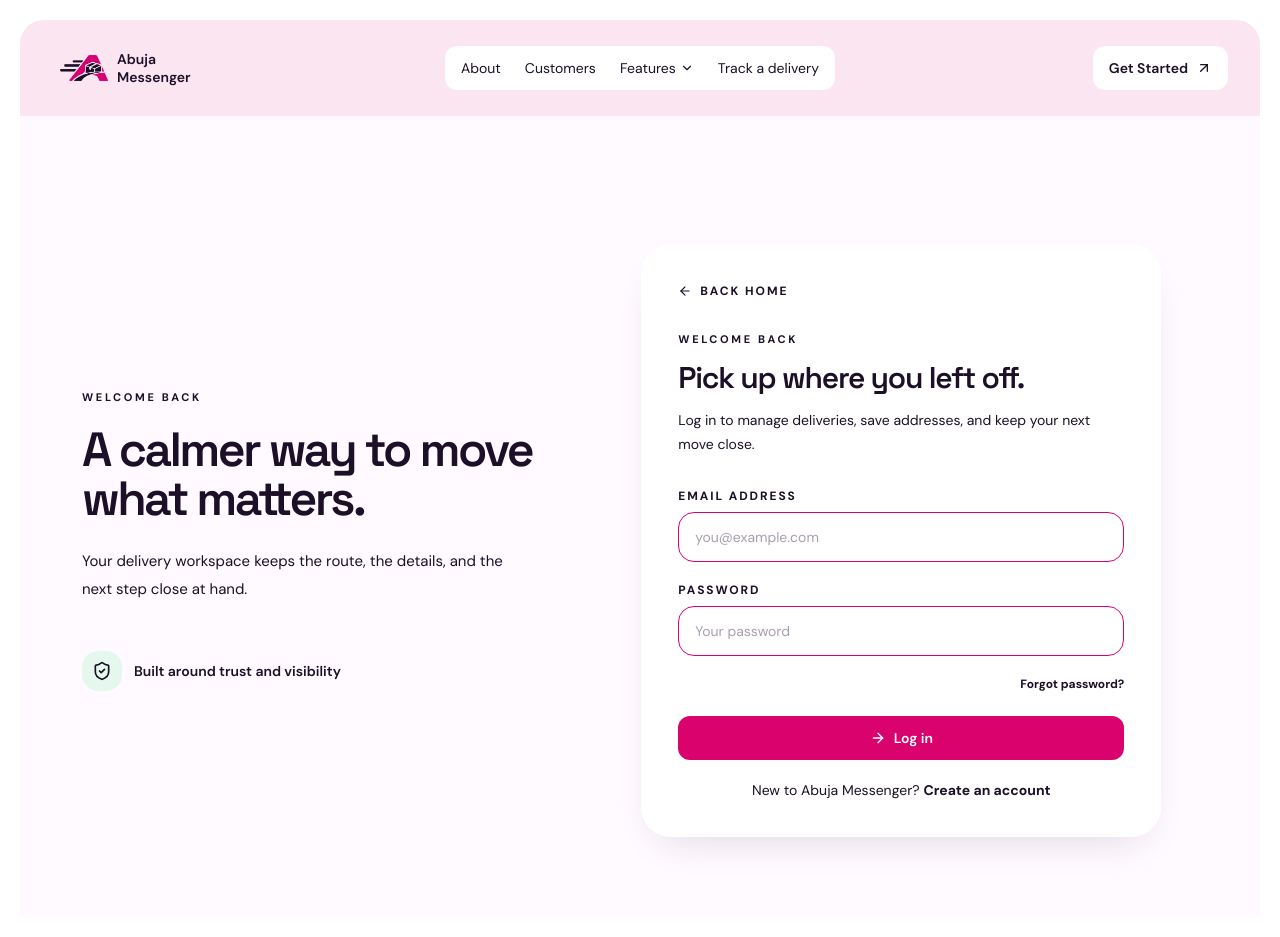
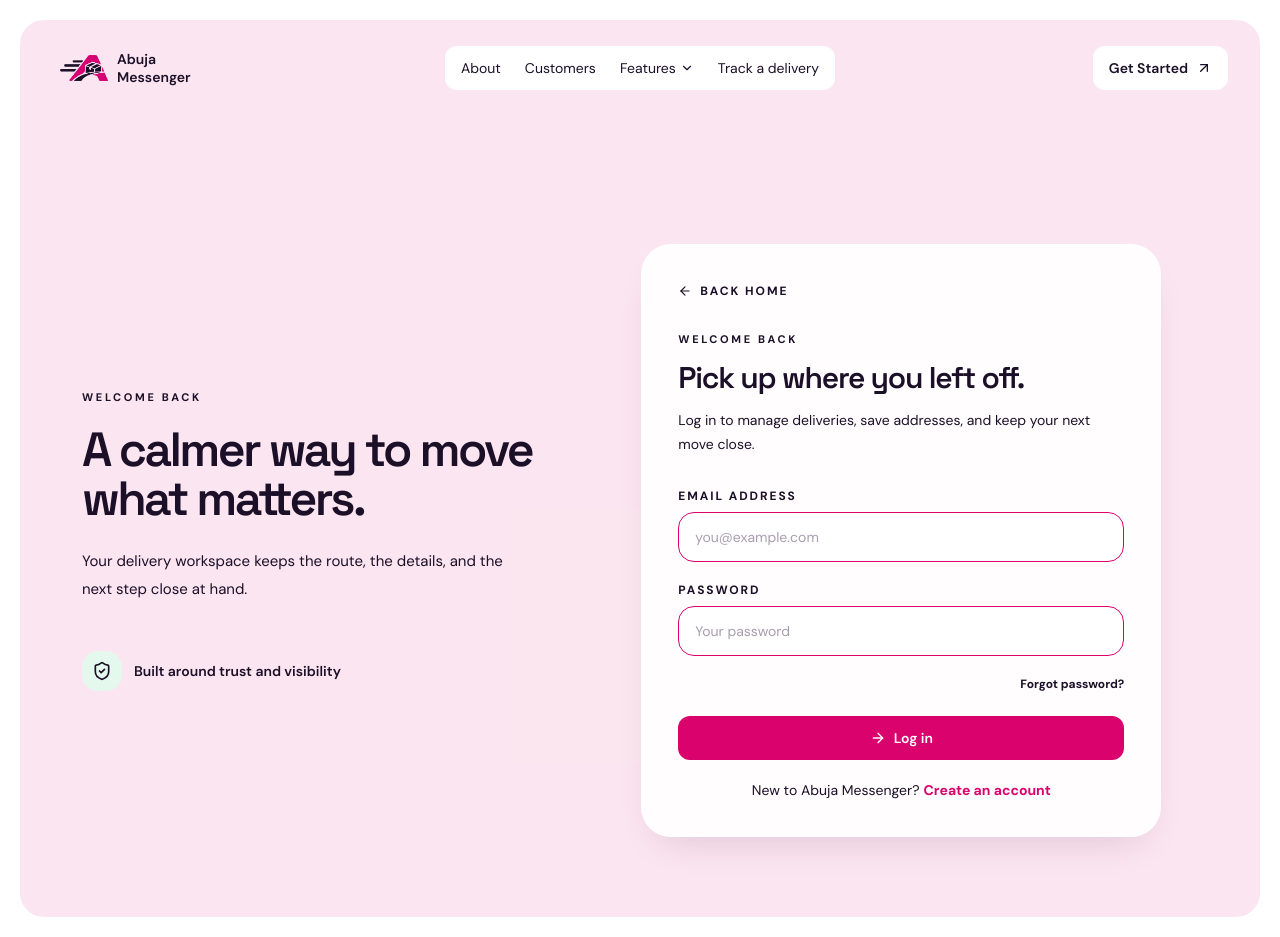
Before and after one commit to deraolisah/abuja-messenger, a React (Vite) app in the folder client/: page /login in a window 1280 px wide. Built offline with nearby package versions, Linux system fonts and the light colour scheme; no server answers.

Commit message:
Added: Public Pages

```diff
--- a/client/src/layouts/AuthLayout.tsx
+++ b/client/src/layouts/AuthLayout.tsx
@@ -6,7 +6,7 @@ import { Link } from "react-router-dom";
 
 export function AuthLayout({ title, eyebrow, description, children }: { title: string; eyebrow: string; description: string; children: ReactNode }) {
   return (
-    <div className="min-h-screen bg-cloud">
+    <div className="min-h-screenrelative overflow-hidden rounded-2xl bg-primary/10 md:rounded-t-none md:rounded-b-3xl">
       <div className="container-shell py-6">
         <Link to="/" aria-label="Back to home">
           {/* <BrandMark /> */}
--- /dev/null
+++ b/client/src/pages/Blog.tsx
@@ -0,0 +1,8 @@
+
+export default function Blog() {
+  return (
+    <div>
+      Blog
+    </div>
+  )
+}
--- /dev/null
+++ b/client/src/pages/Docs.tsx
@@ -0,0 +1,8 @@
+
+export default function Docs() {
+  return (
+    <div>
+      Docs
+    </div>
+  )
+}
--- a/client/src/pages/Home.tsx
+++ /dev/null
@@ -1 +0,0 @@
-// import Rider from "../assets/hero-img.png";
--- /dev/null
+++ b/client/src/pages/HowItWorks.tsx
@@ -0,0 +1,8 @@
+
+export default function HowItWorks() {
+  return (
+    <div>
+      How It Works
+    </div>
+  )
+}
--- a/client/src/pages/LoginPage.tsx
+++ b/client/src/pages/LoginPage.tsx
@@ -19,12 +19,23 @@ export function LoginPage() {
     try { await login(input); navigate("/app"); } catch (reason) { setError(getApiError(reason, "We couldn’t log you in. Check your details and try again.")); }
   }
 
-  return <AuthLayout eyebrow="Welcome back" title="Pick up where you left off." description="Log in to manage deliveries, save addresses, and keep your next move close."><form onSubmit={handleSubmit(onSubmit)} className="grid gap-5">
-    {error && <div className="rounded-2xl border border-red-100 bg-red-50 px-4 py-3 text-sm font-semibold text-red-700">{error}</div>}
-    <label><span className="field-label">Email address</span><input className="field-input" type="email" autoComplete="email" placeholder="you@example.com" {...register("email", { required: true })} /></label>
-    <label><span className="field-label">Password</span><input className="field-input" type="password" autoComplete="current-password" placeholder="Your password" {...register("password", { required: true })} /></label>
-    <div className="flex justify-end"><Link to="/forgot-password" className="text-xs font-bold text-abuja-blue hover:underline">Forgot password?</Link></div>
-    <button className="button-primary mt-1 w-full" disabled={isSubmitting}>{isSubmitting ? <LoaderCircle className="h-4 w-4 animate-spin" /> : <ArrowRight className="h-4 w-4" />}{isSubmitting ? "Logging you in…" : "Log in"}</button>
-    <p className="text-center text-sm text-slate-500">New to Abuja Messenger? <Link to="/register" className="font-bold text-abuja-blue hover:underline">Create an account</Link></p>
-  </form></AuthLayout>;
+  return (
+    <AuthLayout eyebrow="Welcome back" title="Pick up where you left off." description="Log in to manage deliveries, save addresses, and keep your next move close.">
+      <form onSubmit={handleSubmit(onSubmit)} className="grid gap-5">
+        {error && <div className="rounded-2xl border border-red-100 bg-red-50 px-4 py-3 text-sm font-semibold text-red-700">{error}</div>}
+        <label>
+          <span className="field-label">Email address</span><input className="field-input" type="email" autoComplete="email" placeholder="you@example.com" {...register("email", { required: true })} /></label>
+        <label>
+          <span className="field-label">Password</span><input className="field-input" type="password" autoComplete="current-password" placeholder="Your password" {...register("password", { required: true })} /></label>
+        <div className="flex justify-end"><Link to="/forgot-password" className="text-xs font-bold text-abuja-blue hover:underline">Forgot password?</Link></div>
+        <button className="button-primary mt-1 w-full" disabled={isSubmitting}>{isSubmitting ? <LoaderCircle className="h-4 w-4 animate-spin" /> : <ArrowRight className="h-4 w-4" />}{isSubmitting ? "Logging you in…" : "Log in"}</button>
+        <p className="text-center text-sm text-slate-500 flex items-center justify-center gap-1">
+          New to Abuja Messenger?
+          <Link to="/register" className="font-bold text-primary! hover:underline">
+            Create an account
+          </Link>
+        </p>
+      </form>
+    </AuthLayout>
+  );
 }
--- a/client/src/pages/RegisterPage.tsx
+++ b/client/src/pages/RegisterPage.tsx
@@ -59,9 +59,11 @@ export function RegisterPage() {
         {isSubmitting ? <LoaderCircle className="h-4 w-4 animate-spin" /> : <ArrowRight className="h-4 w-4" />}
         {isSubmitting ? "Creating your workspace…" : "Create account"}
       </button>
-      <p className="text-center text-sm text-slate-500">
+      <p className="text-center text-sm text-slate-500 flex items-center justify-center gap-1">
         Already have an account?
-        <Link to="/login" className="font-bold text-abuja-blue hover:underline">Log in</Link>
+        <Link to="/login" className="font-bold text-primary! hover:underline">
+          Log in
+        </Link>
       </p>
     </form>
   </AuthLayout>
--- a/client/src/routes/AppRoutes.tsx
+++ b/client/src/routes/AppRoutes.tsx
@@ -15,6 +15,9 @@ import { LoginPage } from "../pages/LoginPage.tsx";
 import { NotFoundPage } from "../pages/NotFoundPage.tsx";
 import { RegisterPage } from "../pages/RegisterPage.tsx";
 import { TrackPage } from "../pages/TrackPage.tsx";
+import HowItWorks from "../pages/HowItWorks.tsx";
+import Docs from "../pages/Docs.tsx";
+import Blog from "../pages/Blog.tsx";
 
 
 
@@ -31,6 +34,9 @@ export function AppRoutes() {
         <Route path="/forgot-password" element={<ForgotPasswordPage />} />
         <Route path="/track" element={<TrackPage />} />
         <Route path="/track/:trackingCode" element={<TrackPage />} />
+        <Route path="/how-it-works" element={<HowItWorks />} />
+        <Route path="/docs" element={<Docs />} />
+        <Route path="/blog" element={<Blog />} />
       </Route>
 
       <Route path="*" element={<NotFoundPage />} />
```
